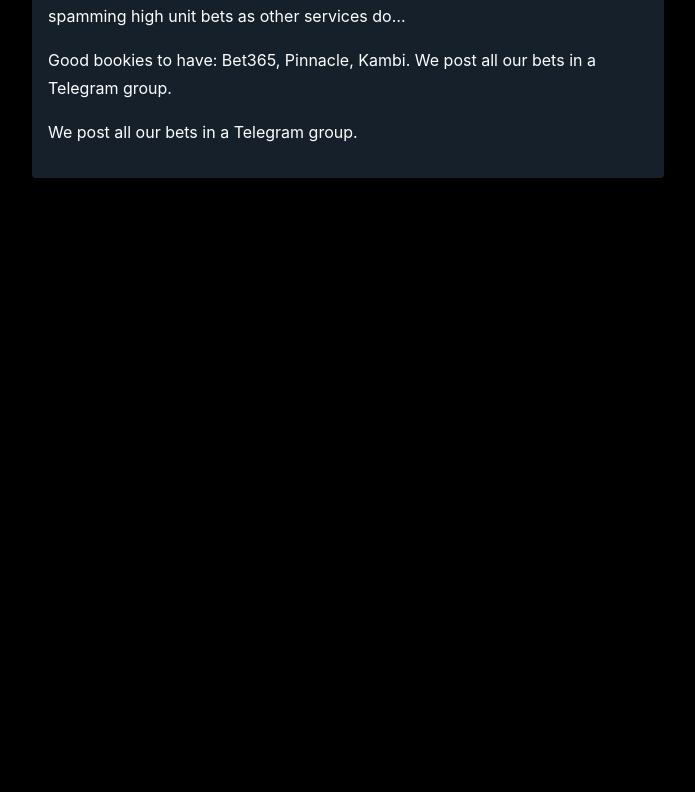
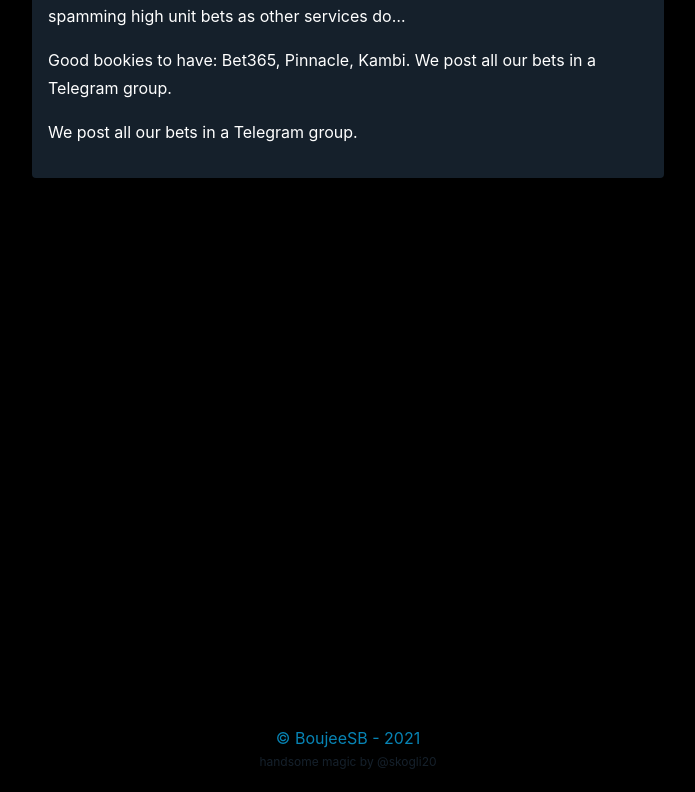
Before and after one commit to olets123/gh-boujeeApp-v01, a React (Create React App) app in the folder frontend/: page / in a window 1280 px wide. Shown: the part 358-1150 px from the top of the page, without its empty margins (292-987 px from the left). Before the commit the page ends 880 px from the top, so only its background shows below. Built offline with nearby package versions, Linux system fonts and the light colour scheme; no server answers.

Commit message:
footer add

```diff
--- a/frontend/src/App.tsx
+++ b/frontend/src/App.tsx
@@ -10,6 +10,7 @@
 import AppBar from "@mui/material/AppBar";
 import Paper from "@mui/material/Paper";
 import { SnackbarProvider } from "notistack";
+import Footer from "./common/Footer";
 
 const App = (props: any) => {
   const [userData, setUserData] = useState({
@@ -90,6 +91,20 @@
               <Route path="/dashboard" exact component={Dashboard} />
             </UserContext.Provider>
           </Paper>
+          <Paper
+            elevation={0}
+            sx={{
+              height: "250px",
+              marginBottom: "20px",
+              width: "100%",
+              display: "flex",
+              flexDirection: "column",
+              justifyContent: "center",
+              alignItems: "flex-end",
+            }}
+          >
+            <Footer />
+          </Paper>
         </ThemeProvider>
       </BrowserRouter>
     </SnackbarProvider>
--- /dev/null
+++ b/frontend/src/common/Footer.tsx
@@ -0,0 +1,35 @@
+import { Typography } from "@mui/material";
+
+export const Footer = () => {
+  return (
+    <>
+      <Typography
+        variant="subtitle1"
+        color="secondary"
+        sx={{
+          height: "100%",
+          width: "100%",
+          display: "flex",
+          justifyContent: "center",
+          alignItems: "flex-end",
+        }}
+      >
+        © BoujeeSB - 2021
+      </Typography>
+      <Typography
+        variant="caption"
+        color="primary"
+        sx={{
+          width: "100%",
+          display: "flex",
+          justifyContent: "center",
+          alignItems: "flex-end",
+        }}
+      >
+        handsome magic by @skogli20
+      </Typography>
+    </>
+  );
+};
+
+export default Footer;
```
